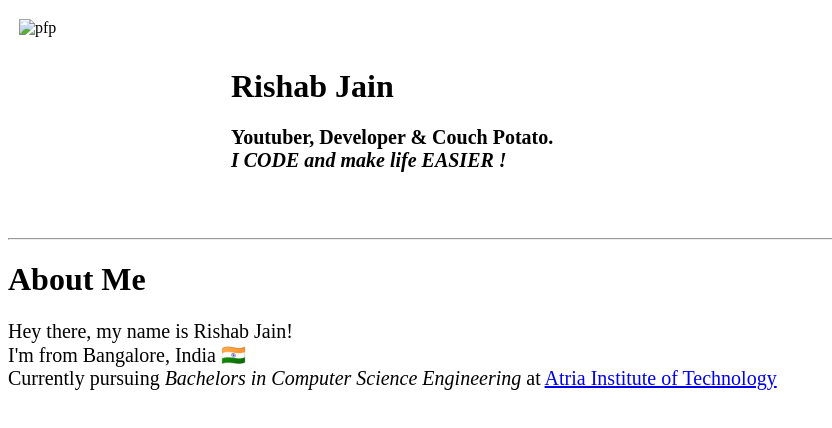
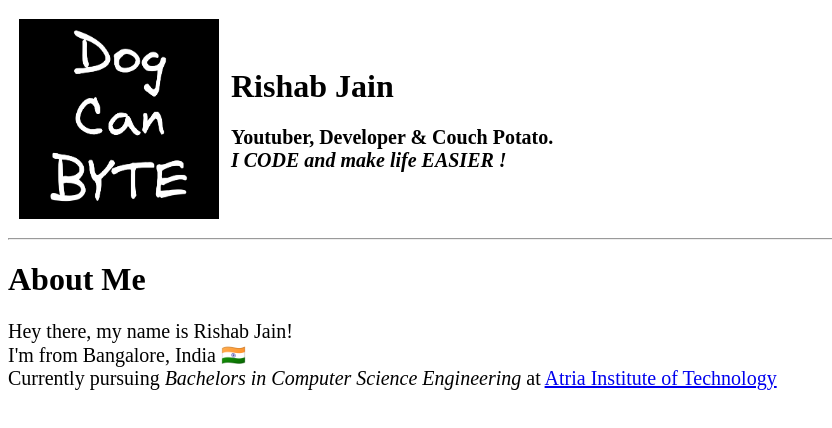
Before and after one commit to OyeRishab/OyeRishab, a plain HTML site: page index.html in a window 1280 px wide. Shown: the whole page, without its empty margins (0-832 px from the left). Drawn offline with Linux system fonts and the light colour scheme.

Commit message:
Update index.html

```diff
--- a/index.html
+++ b/index.html
@@ -6,7 +6,7 @@
     <body>
         <table cellspacing="10">
             <tr>
-                <td><img src="resouces/pfp.jpg" alt="pfp" style="height: 200px; width: 200px; float: left;"></td>
+                <td><img src="resources/pfp.jpg" alt="pfp" style="height: 200px; width: 200px; float: left;"></td>
                 <td>
                     <h1>Rishab Jain</h1>
                     <p style="font-size: 20px;"><b>Youtuber, Developer & Couch Potato.<br><i>I CODE and make life EASIER !</i></b></p>
```
